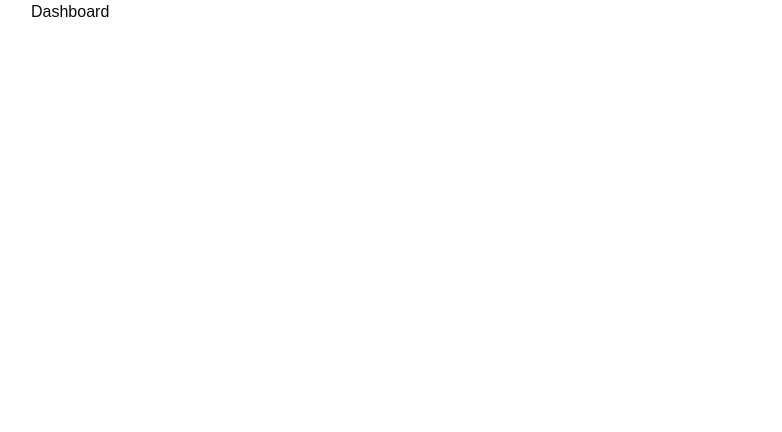
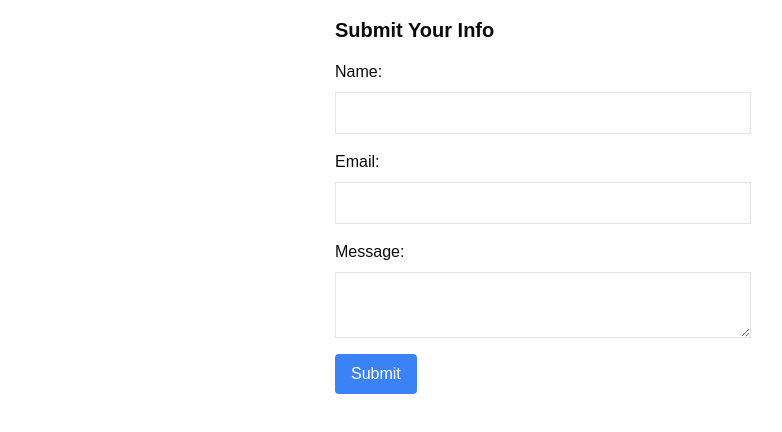
Before and after one commit to arnav0511/Intelligent-resume-analysis-and-content-helper, a Next.js app: page /dashboard in a window 1280 px wide. Shown: the top 432 px of the page, without its empty margins (225-1007 px from the left). Built offline with nearby package versions, Linux system fonts and the light colour scheme; no server answers.

Commit message:
firebase added

```diff
--- a/app/dashboard/layout.tsx
+++ b/app/dashboard/layout.tsx
@@ -8,7 +8,7 @@ function layout({
   }>) {
   return (
     <div>
-        <div className='md:w-64 hidden m:block fixed'>
+        <div className='md:w-64 md:hidden m:block fixed'>
           <SideNav />
         </div>
         <div className='md:ml-64'>
--- a/app/dashboard/page.tsx
+++ b/app/dashboard/page.tsx
@@ -1,9 +1,80 @@
-import React from 'react'
+// app/input-form/page.tsx
+import { db } from "@/lib/firebase"; // Ensure Firebase is initialized properly
+import { collection, addDoc } from "firebase/firestore";
 
-function Dashboard() {
+export default function InputFormPage() {
+  // Server Action to handle form submission
+  async function handleFormSubmit(formData: FormData): Promise<void> {
+    "use server"; // Required for server actions
+
+    const name = formData.get("name") as string | null;
+    const email = formData.get("email") as string | null;
+    const message = formData.get("message") as string | null;
+
+    if (!name || !email || !message) {
+      console.error("All fields are required.");
+      return;
+    }
+
+    try {
+      const docRef = await addDoc(collection(db, "users"), {
+        name,
+        email,
+        message,
+        createdAt: new Date(),
+      });
+      console.log("Document written with ID: ", docRef.id);
+    } catch (e) {
+      console.error("Error adding document: ", e);
+    }
+  }
+
   return (
-    <div>Dashboard</div>
-  )
+    <form
+      action={handleFormSubmit}
+      method="POST"
+      className="p-4 max-w-md mx-auto"
+    >
+      <h1 className="text-xl font-bold mb-4">Submit Your Info</h1>
+
+      <label htmlFor="name" className="block mb-2">
+        Name:
+      </label>
+      <input
+        type="text"
+        name="name"
+        id="name"
+        required
+        className="block w-full border p-2 mb-4"
+      />
+
+      <label htmlFor="email" className="block mb-2">
+        Email:
+      </label>
+      <input
+        type="email"
+        name="email"
+        id="email"
+        required
+        className="block w-full border p-2 mb-4"
+      />
+
+      <label htmlFor="message" className="block mb-2">
+        Message:
+      </label>
+      <textarea
+        name="message"
+        id="message"
+        required
+        className="block w-full border p-2 mb-4"
+      />
+
+      <button
+        type="submit"
+        className="bg-blue-500 text-white px-4 py-2 rounded hover:bg-blue-600"
+      >
+        Submit
+      </button>
+    </form>
+  );
 }
-
-export default Dashboard
--- /dev/null
+++ b/lib/firebase.js
@@ -0,0 +1,23 @@
+import { initializeApp, getApps } from "firebase/app";
+import { getFirestore} from "firebase/firestore";
+// TODO: Add SDKs for Firebase products that you want to use
+// https://firebase.google.com/docs/web/setup#available-libraries
+
+// Your web app's Firebase configuration
+// For Firebase JS SDK v7.20.0 and later, measurementId is optional
+
+const firebaseConfig = {
+    apiKey: process.env.NEXT_PUBLIC_FIREBASE_API_KEY,
+    authDomain: process.env.NEXT_PUBLIC_FIREBASE_AUTH_DOMAIN,
+    projectId: process.env.NEXT_PUBLIC_FIREBASE_PROJECT_ID,
+    storageBucket: process.env.NEXT_PUBLIC_FIREBASE_STORAGE_BUCKET,
+    messagingSenderId: process.env.NEXT_PUBLIC_FIREBASE_MESSAGING_SENDER_ID,
+    appId: process.env.NEXT_PUBLIC_FIREBASE_APP_ID,
+    measurementId: process.env.NEXT_PUBLIC_FIREBASE_MEASUREMENT_ID
+};
+
+// Initialize Firebase
+const app = !getApps().length ? initializeApp(firebaseConfig) : getApps()[0];
+const db = getFirestore(app);
+
+export { db };
--- a/package.json
+++ b/package.json
@@ -13,6 +13,7 @@
     "@radix-ui/react-slot": "^1.1.1",
     "class-variance-authority": "^0.7.1",
     "clsx": "^2.1.1",
+    "firebase": "^11.1.0",
     "lucide-react": "^0.469.0",
     "next": "15.1.3",
     "react": "^19.0.0",
```
Also changed, not shown: public/logo.svg, 1 other file (tests, documents, lock files or other folders).
